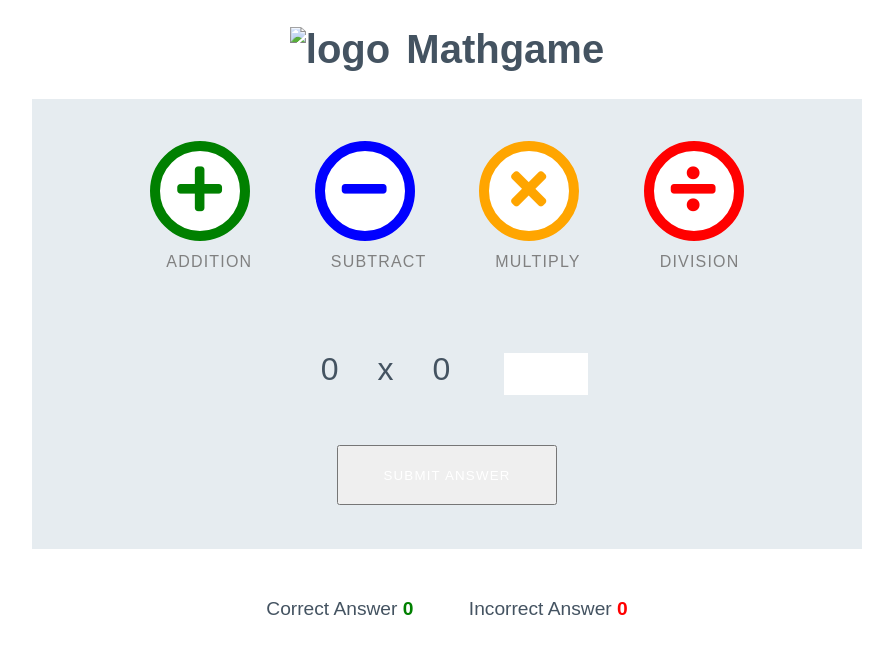
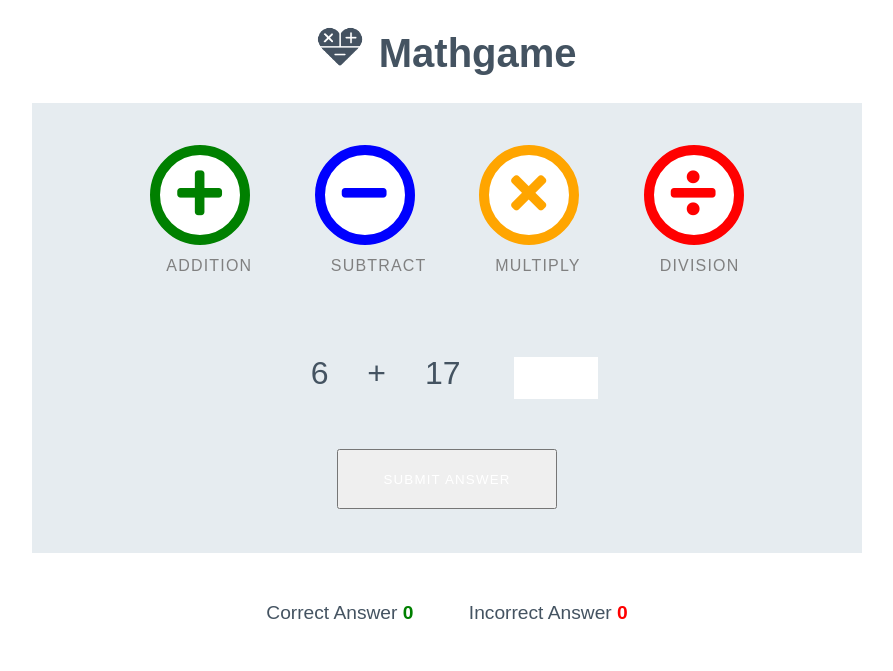
Before and after one commit to Peterlar/mathgame, a plain HTML site: page index.html in a window 1280 px wide. Shown: the whole page, without its empty margins (193-1086 px from the left). Drawn offline with Linux system fonts and the light colour scheme.

Commit message:
Display addition question to user

```diff
--- a/assets/js/script.js
+++ b/assets/js/script.js
@@ -1,3 +1,6 @@
+// Wait for the DOM to finish loading before running the game
+// Get the button elements and add event listeners to them
+
 document.addEventListener("DOMContentLoaded", function() {
     let buttons = document.getElementsByTagName("button");
 
@@ -7,18 +10,31 @@ document.addEventListener("DOMContentLoaded", function() {
                 alert("You clicked Submit!");
             } else {
                 let gameType = this.getAttribute("data-type");
-                alert(`You clicked ${gameType}`);
+                runGame(gameType);
             }
         });
     }
+
+    runGame("addition");
+
 });
 
 /**
- * the main game loop with random numbers between 0 and 25
+ * The main game "loop", called when the script is first loaded
+ * and after the user's answer has been processed
  */
-function runGame() {
+function runGame(gameType) {
+
+    // Creates two random numbers between 1 and 25
     let num1 = Math.floor(Math.random() * 25) + 1;
     let num2 = Math.floor(Math.random() * 25) + 1;
+
+    if (gameType === "addition") {
+        displayAdditionQuestion(num1, num2);
+    } else {
+        alert(`Unknown game type: ${gameType}`);
+        throw `Unknown game type: ${gameType}. Aborting!`;
+    }
 
 }
 
@@ -38,7 +54,11 @@ function incrementWrongAnswer() {
 
 }
 
-function displayAdditionQuestion() {
+function displayAdditionQuestion(operand1, operand2) {
+
+    document.getElementById('operand1').textContent = operand1;
+    document.getElementById('operand2').textContent = operand2;
+    document.getElementById('operator').textContent = "+";
 
 }
 
--- a/index.html
+++ b/index.html
@@ -31,7 +31,7 @@
             </button>
         </div>
         <div class="question-area">
-            <span id="operand">0</span>
+            <span id="operand1">0</span>
             <span id="operator">x</span>
             <span id="operand2">0</span>
             <span></span>
```
Also changed, not shown: assets/images/logo.png (added).
